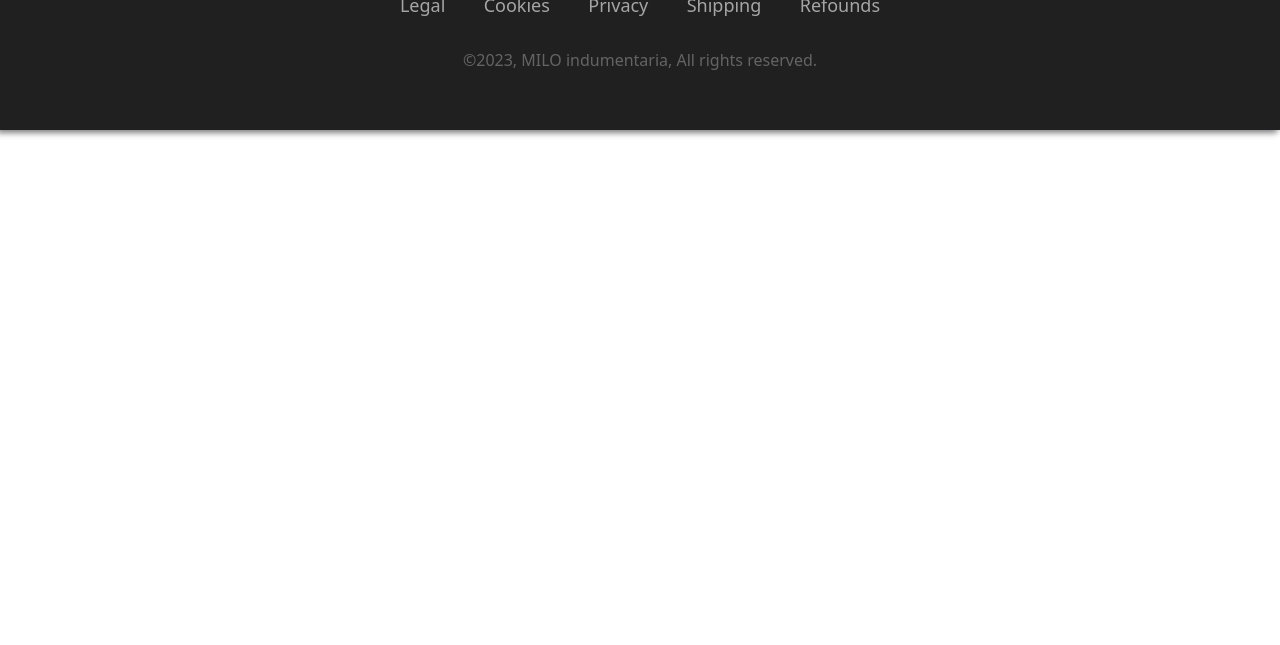
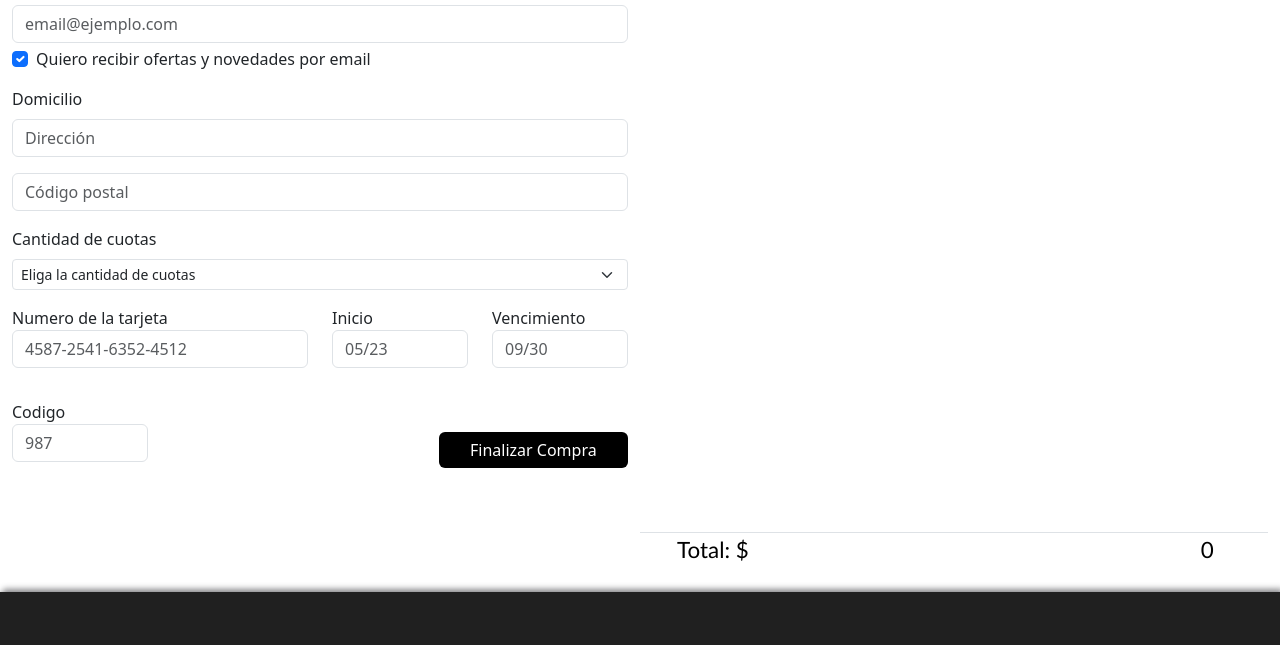
Before and after one commit to fernandomlopez/PF-js-lopez, a plain HTML site: page html/checkout.html in a window 1280 px wide. Shown: the part 245-890 px from the top of the page. Before the commit the page ends 800 px from the top, so only its background shows below. Drawn offline with nearby package versions, Linux system fonts and the light colour scheme.

Commit message:
ultimando detalles

```diff
--- a/css/style.css
+++ b/css/style.css
@@ -26,7 +26,6 @@ body {
 
 .hero {
     height: 100vh;
-    margin: 0px;
     display: flex;
     flex-direction: row;
     justify-content: start;
@@ -103,7 +102,7 @@ p {
 }
 
 .btn {
-    width: 90%;
+    width: 100%;
     border: none;
     outline: 0;
     color: white;
@@ -112,18 +111,16 @@ p {
     cursor: pointer;
 }
 
-.btn:hover {
-    color: white;
-    height: 100%;
-    width: 100%;
-    background-color: rgb(29, 28, 28);
-    box-shadow: 2px 2px 4px black;
+.prodFinalCompra {
+    margin: 0px;
+    padding: 0px;
+    width: 95%;
+
 }
 
-.prodFinalCompra {
-    margin: 10px;
-    padding: 2px;
-    width: 40%;
+.cartaFin {
+    margin: 3%;
+    width: 100% !important;
 }
 
 .listaProd {
@@ -138,7 +135,18 @@ p {
 
 .btnElimFinal {
     height: 20% !important;
-    color: rgba(0, 0, 0);
+}
+
+.pricePagar {
+    padding-left: 25px;
+    display: flex !important;
+    justify-content: space-between !important;
+    width: 93%;
+    align-items: center;
+    font-family: 'Gill Sans', 'Gill Sans MT', Calibri, 'Trebuchet MS', sans-serif;
+    color: black;
+    font-size: 1.4em;
+    align-self: center;
 }
 
 
@@ -227,7 +235,6 @@ footer {
     }
 
     .prodFinalCompra {
-        width: 100%;
         margin: 0px;
         padding: 0px;
         align-items: center;
@@ -255,5 +262,4 @@ footer {
         color: rgba(0, 0, 0);
     }
 
-
 }
--- a/html/checkout.html
+++ b/html/checkout.html
@@ -23,9 +23,72 @@
             <h3 class="marca">Milo Indum</h3>
         </div>
     </header>
-    <div id="finalizarCompra">
-
-    </div>
+    <div class="container-fluid">
+        <div class="row">
+            <div class="mb-3 mt-3 col-lg-6 col-md-12">
+            <div class="mb-3 mt-3 col col-md-12">
+                <label for="exampleFormControlInput3" class="form-label">Nombre Completo</label>
+                <input type="text" class="form-control " id="exampleFormControlInput3" placeholder="Nombre y apellido">
+            </div>
+                <label for="exampleFormControlInput1" class="form-label">Datos de Contacto</label>
+                <input type="email" class="form-control" id="exampleFormControlInput1" placeholder="email@ejemplo.com">
+                <div class="form-check mt-1">
+                    <input class="form-check-input" type="checkbox" value="" id="flexCheckChecked" checked>
+                    <label class="form-check-label" for="flexCheckChecked">
+                        Quiero recibir ofertas y novedades por email
+                    </label>
+                </div>
+                <div class="mb-3 mt-3 col col-md-12">
+                    <label for="exampleFormControlInput2" class="form-label">Domicilio</label>
+                    <input type="text" class="form-control " id="exampleFormControlInput2" placeholder="Dirección">
+                </div>
+                <div class="mb-3 mt-3 col col-md-12">
+                    <input type="number" class="form-control " id="exampleFormControlInput3" placeholder="Código postal">
+                </div>
+                <div>
+                    <label for="tarjetaCuotas" class="form-label">Cantidad de cuotas</label>
+                    <select id="tarjetaCuotas" class="form-select form-select-sm" aria-label=".form-select-sm example">
+                        <option selected>Eliga la cantidad de cuotas</option>
+                        <option value="1">One</option>
+                        <option value="2">Two</option>
+                        <option value="3">Three</option>
+                        <option value="4">Four</option>
+                        <option value="5">Five</option>
+                      </select>
+                </div>
+                <div class="row">
+                    <div class="col-lg-6 mb-3 mt-3">
+                    <label for="numberTarjeta">Numero de la tarjeta</label>
+                    <input type="number" id="numberTarjeta" class="form-control" placeholder="4587-2541-6352-4512" aria-labelledby="passwordHelpInline">
+                    </div>
+                    <div class="col-lg-3 mb-3 mt-3">
+                    <label for="desde">Inicio</label>
+                    <input type="number" id="desde" class="form-control" placeholder="05/23" aria-labelledby="passwordHelpInline">
+                    </div>
+                    <div class="col-lg-3 mb-3 mt-3">
+                    <label for="hasta">Vencimiento</label>
+                    <input type="number" id="hasta" class="form-control" placeholder="09/30" aria-labelledby="passwordHelpInline">
+                    </div>
+                </div>
+                <div class="row d-flex justify-content-between">
+                    <div class="col-lg-3 mb-3 mt-3">
+                        <label for="cvv">Codigo</label>
+                        <input type="number" id="cvv" class="form-control" placeholder="987" aria-labelledby="passwordHelpInline">
+                    </div>
+                    <div class="col-lg-4 mb-5 mt-5">
+                        <button type="button" class="btn btn-outline-primary">Finalizar Compra</button>
+                    </div>
+                </div>
+            </div>
+                <div class="col-lg-6 col-md-12" id="finalizarCompra">
+                </div>
+                <div class="row justify-content-end m-0">
+                    <div class="col-lg-6 col-md-12  border-top">
+                        <p class="pricePagar">Total: $<span id="precioPagar">0</span></p>
+                    </div>
+                </div>
+            </div>
+       </div>
     <footer>
         <div class="social-icons-container">
                 <a href="https://www.facebook.com/" class="social-icon"><i class="bi bi-facebook"></i></a>
--- a/js/cart.js
+++ b/js/cart.js
@@ -1,5 +1,6 @@
 const carrito = JSON.parse(localStorage.getItem('carrito'));
 console.log(carrito)
+const precioPagar = document.getElementById("precioPagar");
 
 
 const finalCompra = () => {
@@ -21,8 +22,10 @@ const finalCompra = () => {
     `;
 		finalizarCompra.appendChild(div);
 	});
+  precioPagar.innerText = carrito.reduce((acc, prod) => acc + prod.precio * prod.cantidad, 0);
 };
 finalCompra();
+
   // primero pedir monto total a calcular en cuotas
 //let montoTotal = 0
 //Nos aseguramos que sea un valor correcto y posible a calcular
@@ -64,7 +67,7 @@ finalCompra();
 //function calcularCuotas(){
  // let cuota = montoTotal/cantidadCuotas;
   //for(let i=0; i < cantidadCuotas; i++){
-   // if(cantidadCuotas != 1 && cantidadCuotas != 6 && cantidadCuotas != 12){
+   // if(cantidadCuotas != 1 && cantidadCuotas != 3 && cantidadCuotas != 6){
     //cuota = (montoTotal/cantidadCuotas)* tasaInteres;
   //}
   //alert("Tu monto a pagar por mes $" + cuota.toFixed()+ "");
```
Also changed, not shown: index.html (+2 -2 lines), js/indexnuevo.js (+6 -6 lines), img/hero001.jpg (added), img/hero002.jpg (added).
